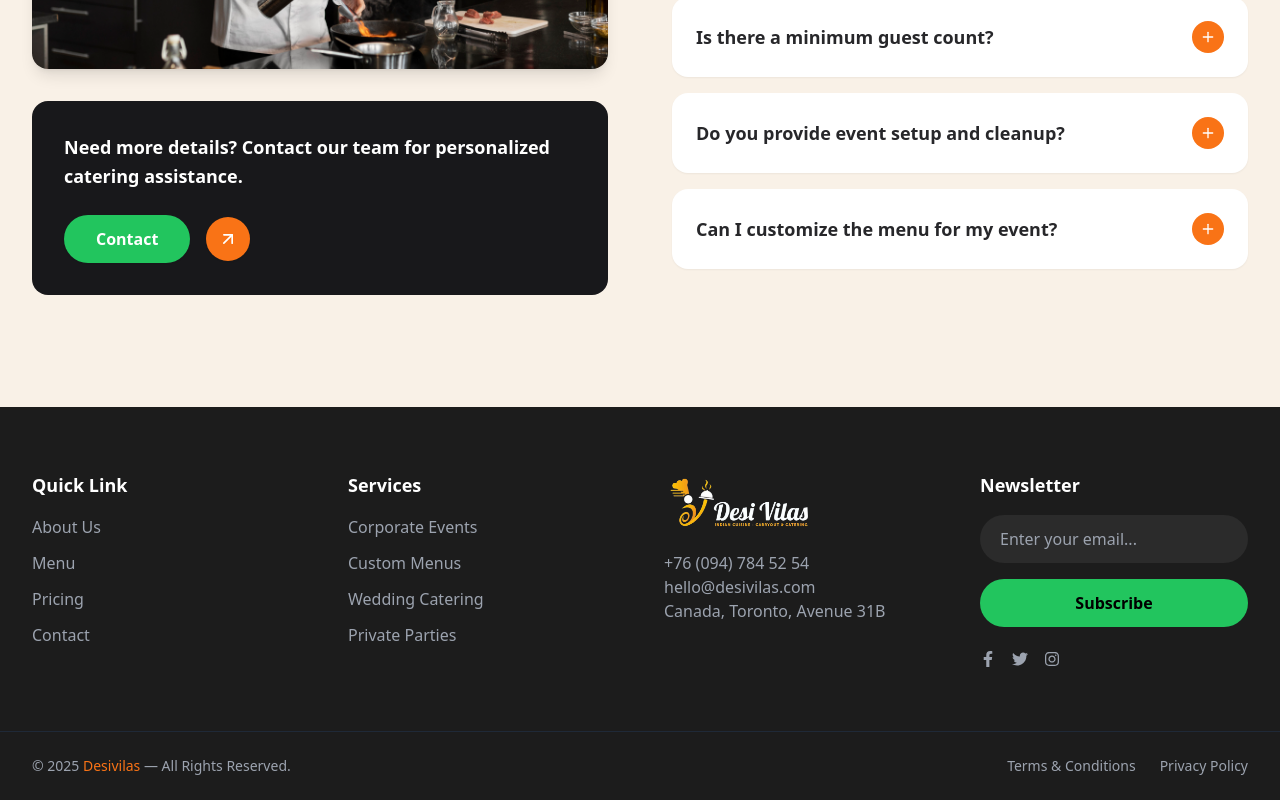
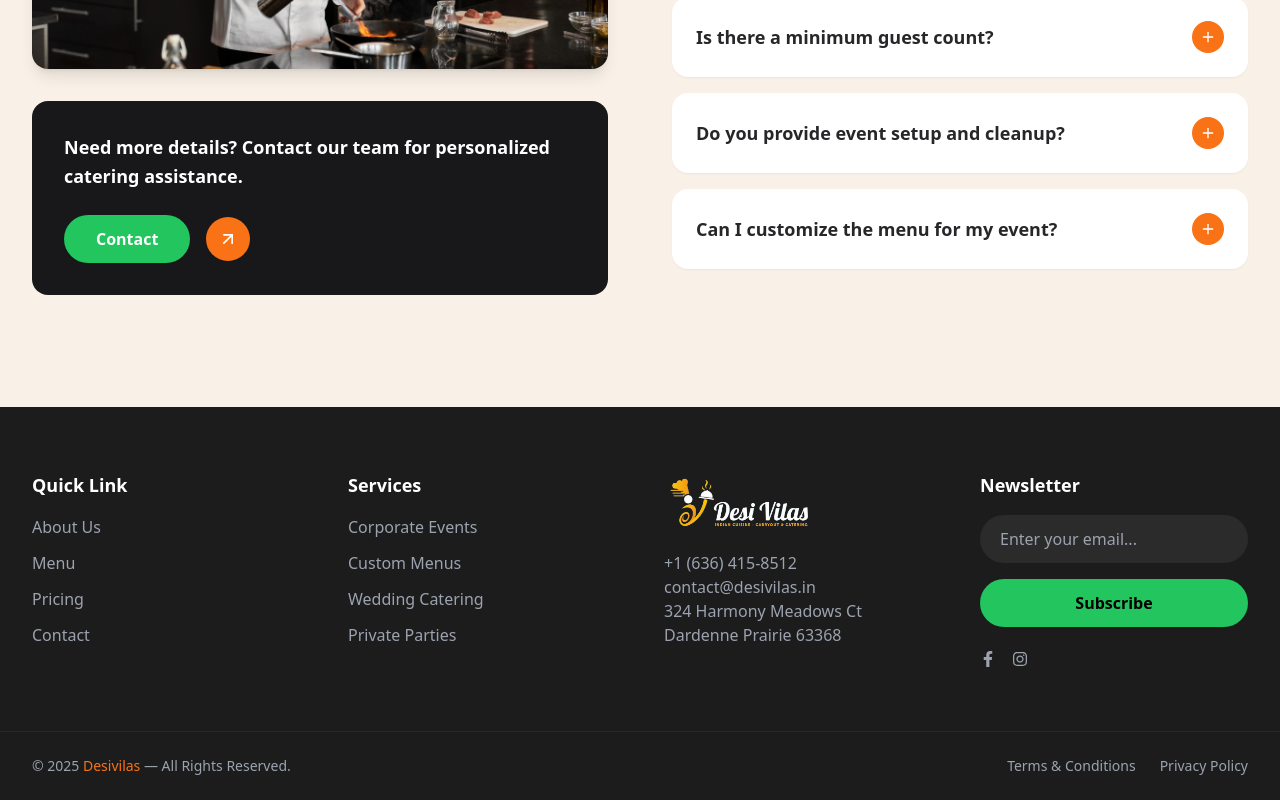
Before and after one commit to dhanunjay20/desivilas, a React (Vite) app in the folder desivilas_pro/client/: page / in a window 1280 px wide. Shown: the part 7976-8776 px from the top of the page. Built offline with nearby package versions, Linux system fonts and the light colour scheme.

Commit message:
button removed under how we work component cards

```diff
--- a/desivilas_pro/client/src/components/Footer.jsx
+++ b/desivilas_pro/client/src/components/Footer.jsx
@@ -39,9 +39,9 @@ const Footer = () => {
                 className="h-14 md:h-16 w-auto object-contain"
               />
             </a>
-            <p className="text-gray-400"><a href="tel:+760947845254">+76 (094) 784 52 54</a></p>
-            <p className="text-gray-400"><a href="mailto:hello@desivilas.com">hello@desivilas.com</a></p>
-            <p className="text-gray-400">Canada, Toronto, Avenue 31B</p>
+            <p className="text-gray-400"><a href="tel:+760947845254">+1 (636) 415-8512</a></p>
+            <p className="text-gray-400"><a href="mailto:hello@desivilas.com">contact@desivilas.in</a></p>
+            <p className="text-gray-400">324 Harmony Meadows Ct Dardenne Prairie 63368</p>
           </div>
 
           <div>
@@ -63,9 +63,8 @@ const Footer = () => {
               </button>
             </form>
             <div className="flex justify-center md:justify-start gap-4 mt-6">
-              <a href="https://facebook.com" aria-label="Facebook" className="text-gray-400 hover:text-orange-500"><FaFacebookF /></a>
-              <a href="https://twitter.com" aria-label="Twitter" className="text-gray-400 hover:text-orange-500"><FaTwitter /></a>
-              <a href="https://instagram.com" aria-label="Instagram" className="text-gray-400 hover:text-orange-500"><FaInstagram /></a>
+              <a href="https://www.facebook.com/desi.vilas/" aria-label="Facebook" className="text-gray-400 hover:text-orange-500"><FaFacebookF /></a>
+              <a href="https://www.instagram.com/desi.vilas/" aria-label="Instagram" className="text-gray-400 hover:text-orange-500"><FaInstagram /></a>
             </div>
           </div>
         </div>
--- a/desivilas_pro/client/src/components/HowItsWorks.jsx
+++ b/desivilas_pro/client/src/components/HowItsWorks.jsx
@@ -1,7 +1,8 @@
 import React from 'react';
 import { FiFeather } from 'react-icons/fi';
 import { motion } from 'framer-motion';
-import { AboutPill, ArrowCircle } from '../components/Buttons';
+// If needed elsewhere on the page, the shared buttons are still available:
+// import { AboutPill, ArrowCircle } from '../components/Buttons';
 
 const fadeUp = { hidden: { opacity: 0, y: 24 }, show: { opacity: 1, y: 0, transition: { duration: 0.6, ease: 'easeOut' } } };
 const stagger = { hidden: {}, show: { transition: { staggerChildren: 0.12 } } };
@@ -19,8 +20,11 @@ const HowItsWorks = () => {
     <section className="relative w-full max-w-[100vw] overflow-x-clip bg-[#F9F1E7] py-20 lg:py-28">
       <div className="max-w-7xl mx-auto px-6 lg:px-8 text-center">
         <motion.div variants={fadeUp} initial="hidden" whileInView="show" viewport={{ once: true, amount: 0.6 }} className="mb-4 flex items-center justify-center gap-2 text-orange-500">
-          <FiFeather /><h2 className="text-sm font-semibold">Our Process</h2><FiFeather />
+          <FiFeather />
+          <h2 className="text-sm font-semibold">Our Process</h2>
+          <FiFeather />
         </motion.div>
+
         <motion.h3 variants={fadeUp} initial="hidden" whileInView="show" viewport={{ once: true, amount: 0.6 }} className="text-4xl lg:text-5xl font-bold text-zinc-900 leading-tight">
           How it Works
         </motion.h3>
@@ -41,19 +45,18 @@ const HowItsWorks = () => {
               >
                 <div className="flex w-full items-start justify-between">
                   <div className="h-24 w-24 overflow-hidden rounded-2xl">
-                    <img src={step.image} alt={step.title} className="h-full w-full object-cover" loading="lazy" decoding="async" />
+                    <img
+                      src={step.image}
+                      alt={step.title}
+                      className="h-full w-full object-cover"
+                      loading="lazy"
+                      decoding="async"
+                    />
                   </div>
                   <span className="text-6xl font-bold text-zinc-700/50">{step.number}</span>
                 </div>
                 <h4 className="mt-4 text-2xl font-bold leading-tight">{step.title}</h4>
               </motion.div>
-
-              <div className="absolute bottom-0 left-1/2 -translate-x-1/2 translate-y-[110%] mt-4 w-full flex justify-center opacity-0 transition-opacity duration-300 ease-in-out group-hover:opacity-100">
-                <div className="flex items-center space-x-4">
-                  <AboutPill label="Explore Menu" onClick={() => {}} />
-                  <ArrowCircle onClick={() => {}} />
-                </div>
-              </div>
             </motion.div>
           ))}
         </motion.div>
--- a/desivilas_pro/client/src/pages/Menu.jsx
+++ b/desivilas_pro/client/src/pages/Menu.jsx
@@ -1,6 +1,7 @@
 import React, { useRef, useState, useEffect } from 'react';
 import { motion, AnimatePresence } from 'framer-motion';
 import { ShaderGradientCanvas, ShaderGradient } from '@shadergradient/react';
+
 
 // Animated background (ShaderGradient) — using the exact URL provided
 const SHADER_URL =
@@ -13,9 +14,9 @@ const menuData = [
     category: 'Appetizers',
     url: 'https://www.desivilas.com/order#categoryHeading-1187268',
     items: [
-      { name: 'Gobi Manchurian', description: 'Crispy cauliflower florets tossed in tangy Manchurian sauce.', image: 'https://via.placeholder.com/120?text=Gobi+Manchurian' },
+      { name: 'Gobi Manchurian', description: 'Crispy cauliflower florets tossed in tangy Manchurian sauce.', image: 'https://res.cloudinary.com/djoq264q0/image/upload/v1758533150/gobi_machurian_hbbeme.jpg' },
       { name: 'Chicken 65', description: 'Spicy deep-fried chicken bites with curry leaves.', image: 'https://via.placeholder.com/120?text=Chicken+65' },
-      { name: 'Garlic Butter Chicken', description: 'Succulent chicken cooked in garlic butter sauce.', image: 'https://via.placeholder.com/120?text=Garlic+Butter+Chicken' },
+      { name: 'Garlic Butter Chicken', description: 'Succulent chicken cooked in garlic butter sauce.', image: 'https://res.cloudinary.com/djoq264q0/image/upload/v1758533285/garlic-butter-chicken_offqps.webp' },
       { name: 'Shrimp 65', description: 'Crispy fried shrimp spiced just right.', image: 'https://via.placeholder.com/120?text=Shrimp+65' },
       { name: 'Chilli Prawn', description: 'Prawns stir-fried with chillies and spices.', image: 'https://via.placeholder.com/120?text=Chilli+Prawn' },
     ],
```
